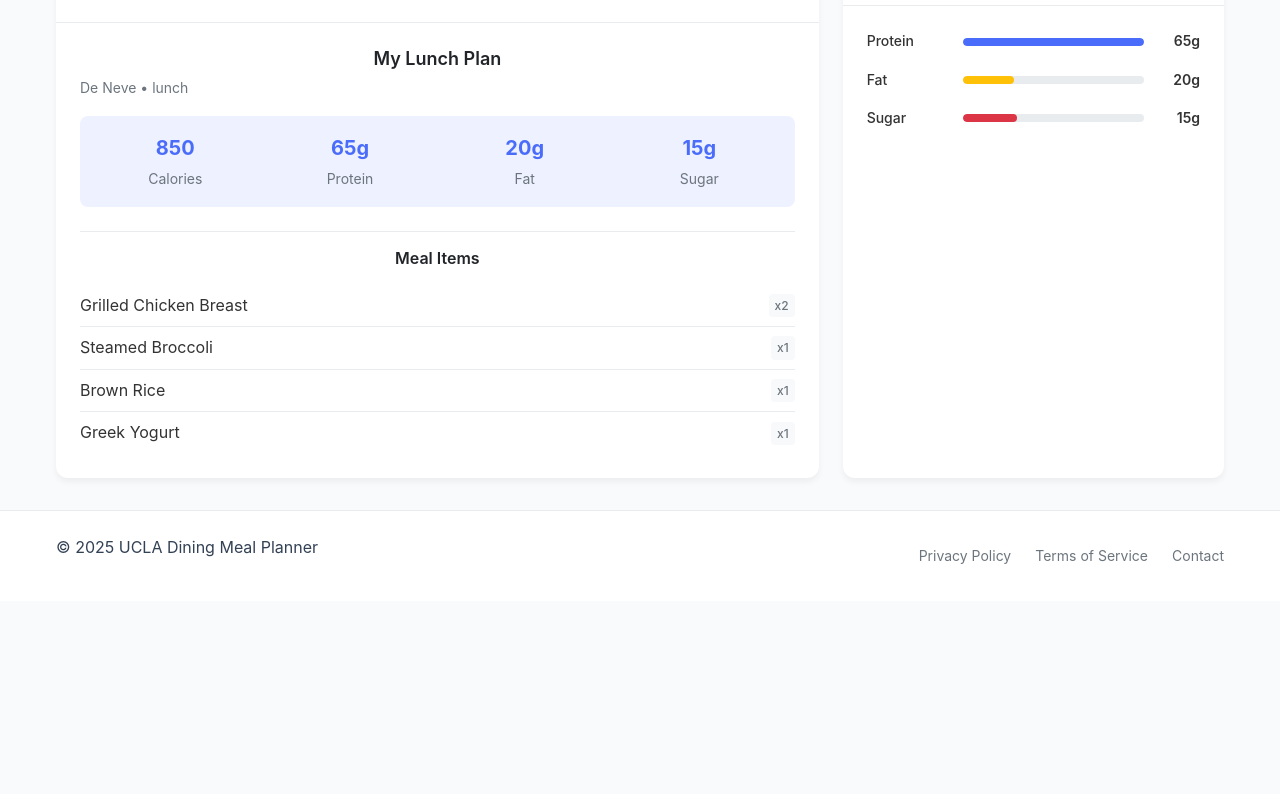
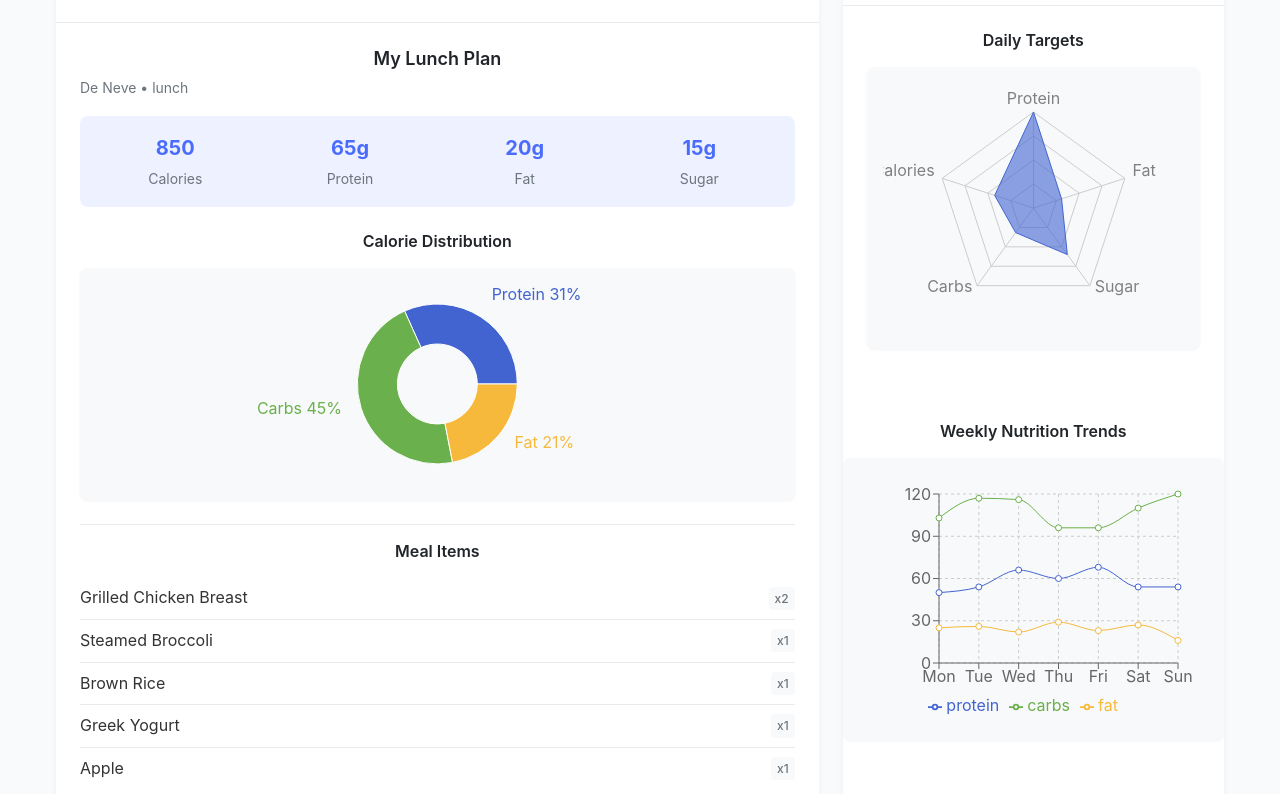
Before and after one commit to nilmeh/CS35L_Project, a React (Vite) app in the folder client/: page / in a window 1280 px wide. Shown: the part 266-1060 px from the top of the page. Before the commit the page ends 867 px from the top, so only its background shows below. Built offline with nearby package versions, Linux system fonts and the light colour scheme.

Commit message:
Improved charts and graphs

```diff
--- a/client/package.json
+++ b/client/package.json
@@ -12,7 +12,8 @@
   "dependencies": {
     "react": "^19.0.0",
     "react-dom": "^19.0.0",
-    "react-router-dom": "^7.6.0"
+    "react-router-dom": "^7.6.0",
+    "recharts": "^2.15.3"
   },
   "devDependencies": {
     "@eslint/js": "^9.22.0",
--- a/client/src/pages/Dashboard.css
+++ b/client/src/pages/Dashboard.css
@@ -194,50 +194,55 @@
   padding: var(--spacing-lg);
 }
 
-.chart-bar {
-  display: flex;
-  align-items: center;
-  margin-bottom: var(--spacing-md);
+/* Chart containers */
+.chart-container {
+  background-color: var(--light);
+  border-radius: var(--border-radius-md);
+  padding: var(--spacing-md);
+  margin-bottom: var(--spacing-lg);
+  box-shadow: 0 1px 3px rgba(0, 0, 0, 0.05);
+  transition: all 0.3s ease;
 }
 
-.chart-label {
-  width: 80px;
-  font-weight: 500;
-  font-size: var(--font-size-sm);
+.chart-container:hover {
+  box-shadow: 0 3px 8px rgba(0, 0, 0, 0.1);
+  transform: translateY(-2px);
 }
 
-.chart-track {
-  flex: 1;
-  height: 8px;
-  background-color: var(--border-color);
-  border-radius: 4px;
-  overflow: hidden;
-  margin: 0 var(--spacing-md);
+.macro-distribution-chart,
+.food-items-chart,
+.weekly-chart {
+  margin-top: var(--spacing-lg);
 }
 
-.chart-fill {
-  height: 100%;
-  border-radius: 4px;
-  transition: width 0.5s ease-out;
+.macro-distribution-chart h5,
+.food-items-chart h5,
+.weekly-chart h5,
+.nutrition-chart h5 {
+  margin: 0 0 var(--spacing-md) 0;
+  font-size: var(--font-size-md);
+  font-weight: 600;
 }
 
-.chart-fill.protein {
-  background-color: var(--primary);
+/* Custom tooltip styles */
+.custom-tooltip {
+  background-color: white;
+  border: 1px solid var(--border-color);
+  border-radius: var(--border-radius-sm);
+  padding: var(--spacing-sm);
+  box-shadow: 0 2px 5px rgba(0, 0, 0, 0.1);
 }
 
-.chart-fill.fat {
-  background-color: var(--warning);
+.custom-tooltip .label {
+  font-weight: 600;
+  margin: 0 0 var(--spacing-xs) 0;
+  color: var(--text-color);
 }
 
-.chart-fill.sugar {
-  background-color: var(--danger);
-}
-
-.chart-value {
-  width: 40px;
-  text-align: right;
-  font-weight: 600;
+.custom-tooltip p {
+  margin: 0;
   font-size: var(--font-size-sm);
+  color: var(--text-secondary);
 }
 
 /* Loading state */
--- a/client/src/pages/Dashboard.jsx
+++ b/client/src/pages/Dashboard.jsx
@@ -1,10 +1,25 @@
 import { useState, useEffect } from 'react';
 import { Link } from 'react-router-dom';
+import {
+  BarChart, Bar, PieChart, Pie, RadarChart, PolarGrid, PolarAngleAxis,
+  PolarRadiusAxis, Radar, ResponsiveContainer, Cell, Tooltip, XAxis, YAxis,
+  Legend, LineChart, Line, CartesianGrid
+} from 'recharts';
 import './Dashboard.css';
+
+// Color palette for charts
+const CHART_COLORS = {
+  protein: '#4264d0',
+  fat: '#f6b93b',
+  sugar: '#e55039',
+  carbs: '#6ab04c',
+  calories: '#4834d4'
+};
 
 function Dashboard() {
   const [currentPlan, setCurrentPlan] = useState(null);
   const [loading, setLoading] = useState(true);
+  const [weeklyData, setWeeklyData] = useState([]);
 
   useEffect(() => {
     // Simulate API call
@@ -20,18 +35,134 @@ function Dashboard() {
         totalProtein: 65,
         totalFat: 20,
         totalSugar: 15,
+        totalCarbs: 95,
         items: [
-          { name: 'Grilled Chicken Breast', servings: 2 },
-          { name: 'Steamed Broccoli', servings: 1 },
-          { name: 'Brown Rice', servings: 1 },
-          { name: 'Greek Yogurt', servings: 1 }
+          { name: 'Grilled Chicken Breast', servings: 2, calories: 240, protein: 42, fat: 6, carbs: 0, sugar: 0 },
+          { name: 'Steamed Broccoli', servings: 1, calories: 55, protein: 3, fat: 0, carbs: 11, sugar: 2 },
+          { name: 'Brown Rice', servings: 1, calories: 215, protein: 5, fat: 2, carbs: 45, sugar: 1 },
+          { name: 'Greek Yogurt', servings: 1, calories: 100, protein: 15, fat: 0, carbs: 6, sugar: 6 },
+          { name: 'Apple', servings: 1, calories: 95, protein: 0, fat: 0, carbs: 25, sugar: 6 }
         ]
       };
 
+      // Generate mock weekly data
+      const days = ['Mon', 'Tue', 'Wed', 'Thu', 'Fri', 'Sat', 'Sun'];
+      const weekData = days.map(day => ({
+        day,
+        calories: Math.floor(Math.random() * 500) + 700,
+        protein: Math.floor(Math.random() * 30) + 50,
+        fat: Math.floor(Math.random() * 15) + 15,
+        sugar: Math.floor(Math.random() * 10) + 10,
+        carbs: Math.floor(Math.random() * 50) + 80
+      }));
+
+      setWeeklyData(weekData);
       setCurrentPlan(savedPlan);
       setLoading(false);
     }, 1000);
   }, []);
+
+  // Create data for pie chart showing macro distribution
+  const createMacroData = () => {
+    if (!currentPlan) return [];
+
+    // Calculate total calories from macros
+    const proteinCals = currentPlan.totalProtein * 4;
+    const carbsCals = currentPlan.totalCarbs * 4;
+    const fatCals = currentPlan.totalFat * 9;
+
+    return [
+      { name: 'Protein', value: proteinCals, percent: Math.round((proteinCals / currentPlan.totalCalories) * 100), color: CHART_COLORS.protein },
+      { name: 'Carbs', value: carbsCals, percent: Math.round((carbsCals / currentPlan.totalCalories) * 100), color: CHART_COLORS.carbs },
+      { name: 'Fat', value: fatCals, percent: Math.round((fatCals / currentPlan.totalCalories) * 100), color: CHART_COLORS.fat }
+    ];
+  };
+
+  // Create data for food items bar chart
+  const createFoodItemsData = () => {
+    if (!currentPlan) return [];
+    return currentPlan.items.map(item => ({
+      name: item.name.length > 15 ? item.name.substring(0, 15) + '...' : item.name,
+      calories: item.calories,
+      protein: item.protein,
+      fat: item.fat,
+      carbs: item.carbs,
+      sugar: item.sugar,
+      fullName: item.name // for tooltip
+    }));
+  };
+
+  // Create data for radar chart
+  const createNutritionRadarData = () => {
+    if (!currentPlan) return [];
+
+    // Define ideal daily values
+    const idealDailyValues = {
+      protein: 50, // g
+      fat: 65, // g
+      sugar: 25, // g
+      carbs: 300, // g
+      calories: 2000 // kcal
+    };
+
+    return [
+      {
+        subject: 'Protein',
+        A: Math.min(100, (currentPlan.totalProtein / idealDailyValues.protein) * 100),
+        fullMark: 100
+      },
+      {
+        subject: 'Fat',
+        A: Math.min(100, (currentPlan.totalFat / idealDailyValues.fat) * 100),
+        fullMark: 100
+      },
+      {
+        subject: 'Sugar',
+        A: Math.min(100, (currentPlan.totalSugar / idealDailyValues.sugar) * 100),
+        fullMark: 100
+      },
+      {
+        subject: 'Carbs',
+        A: Math.min(100, (currentPlan.totalCarbs / idealDailyValues.carbs) * 100),
+        fullMark: 100
+      },
+      {
+        subject: 'Calories',
+        A: Math.min(100, (currentPlan.totalCalories / idealDailyValues.calories) * 100),
+        fullMark: 100
+      }
+    ];
+  };
+
+  // Custom tooltip for the pie chart
+  const CustomPieTooltip = ({ active, payload }) => {
+    if (active && payload && payload.length) {
+      return (
+        <div className="custom-tooltip">
+          <p className="label">{`${payload[0].name}: ${payload[0].payload.percent}%`}</p>
+          <p className="intro">{`${payload[0].value} calories`}</p>
+        </div>
+      );
+    }
+    return null;
+  };
+
+  // Custom tooltip for the bar chart
+  const CustomBarTooltip = ({ active, payload, label }) => {
+    if (active && payload && payload.length) {
+      return (
+        <div className="custom-tooltip">
+          <p className="label">{payload[0].payload.fullName}</p>
+          {payload.map((entry, index) => (
+            <p key={`item-${index}`} style={{ color: entry.color }}>
+              {`${entry.name}: ${entry.value}`}
+            </p>
+          ))}
+        </div>
+      );
+    }
+    return null;
+  };
 
   if (loading) {
     return (
@@ -88,6 +219,32 @@ function Dashboard() {
                 </div>
               </div>
 
+              <div className="macro-distribution-chart">
+                <h5>Calorie Distribution</h5>
+                <div className="chart-container">
+                  <ResponsiveContainer width="100%" height={200}>
+                    <PieChart>
+                      <Pie
+                        data={createMacroData()}
+                        cx="50%"
+                        cy="50%"
+                        labelLine={false}
+                        outerRadius={80}
+                        innerRadius={40}
+                        fill="#8884d8"
+                        dataKey="value"
+                        label={({ name, percent }) => `${name} ${percent}%`}
+                      >
+                        {createMacroData().map((entry, index) => (
+                          <Cell key={`cell-${index}`} fill={entry.color} />
+                        ))}
+                      </Pie>
+                      <Tooltip content={<CustomPieTooltip />} />
+                    </PieChart>
+                  </ResponsiveContainer>
+                </div>
+              </div>
+
               <div className="meal-plan-items">
                 <h5>Meal Items</h5>
                 <ul>
@@ -98,6 +255,32 @@ function Dashboard() {
                     </li>
                   ))}
                 </ul>
+
+                <div className="food-items-chart">
+                  <h5>Nutrition by Food Item</h5>
+                  <div className="chart-container">
+                    <ResponsiveContainer width="100%" height={250}>
+                      <BarChart
+                        data={createFoodItemsData()}
+                        margin={{ top: 20, right: 30, left: 20, bottom: 60 }}
+                      >
+                        <CartesianGrid strokeDasharray="3 3" />
+                        <XAxis
+                          dataKey="name"
+                          tick={{ fontSize: 12 }}
+                          angle={-45}
+                          textAnchor="end"
+                        />
+                        <YAxis />
+                        <Tooltip content={<CustomBarTooltip />} />
+                        <Legend />
+                        <Bar dataKey="protein" name="Protein (g)" fill={CHART_COLORS.protein} />
+                        <Bar dataKey="carbs" name="Carbs (g)" fill={CHART_COLORS.carbs} />
+                        <Bar dataKey="fat" name="Fat (g)" fill={CHART_COLORS.fat} />
+                      </BarChart>
+                    </ResponsiveContainer>
+                  </div>
+                </div>
               </div>
             </div>
           ) : (
@@ -114,37 +297,39 @@ function Dashboard() {
           </div>
 
           <div className="nutrition-chart">
-            <div className="chart-bar">
-              <div className="chart-label">Protein</div>
-              <div className="chart-track">
-                <div
-                  className="chart-fill protein"
-                  style={{ width: `${Math.min(100, (currentPlan.totalProtein / 50) * 100)}%` }}
-                ></div>
-              </div>
-              <div className="chart-value">{currentPlan.totalProtein}g</div>
+            <h5>Daily Targets</h5>
+            <div className="chart-container">
+              <ResponsiveContainer width="100%" height={250}>
+                <RadarChart cx="50%" cy="50%" outerRadius="80%" data={createNutritionRadarData()}>
+                  <PolarGrid />
+                  <PolarAngleAxis dataKey="subject" />
+                  <PolarRadiusAxis angle={90} domain={[0, 100]} tick={false} />
+                  <Radar name="Percentage of Daily Goal" dataKey="A" stroke={CHART_COLORS.protein}
+                    fill={CHART_COLORS.protein} fillOpacity={0.6} />
+                  <Tooltip />
+                </RadarChart>
+              </ResponsiveContainer>
             </div>
+          </div>
 
-            <div className="chart-bar">
-              <div className="chart-label">Fat</div>
-              <div className="chart-track">
-                <div
-                  className="chart-fill fat"
-                  style={{ width: `${Math.min(100, (currentPlan.totalFat / 70) * 100)}%` }}
-                ></div>
-              </div>
-              <div className="chart-value">{currentPlan.totalFat}g</div>
-            </div>
-
-            <div className="chart-bar">
-              <div className="chart-label">Sugar</div>
-              <div className="chart-track">
-                <div
-                  className="chart-fill sugar"
-                  style={{ width: `${Math.min(100, (currentPlan.totalSugar / 50) * 100)}%` }}
-                ></div>
-              </div>
-              <div className="chart-value">{currentPlan.totalSugar}g</div>
+          <div className="weekly-chart">
+            <h5>Weekly Nutrition Trends</h5>
+            <div className="chart-container">
+              <ResponsiveContainer width="100%" height={250}>
+                <LineChart
+                  data={weeklyData}
+                  margin={{ top: 20, right: 30, left: 20, bottom: 5 }}
+                >
+                  <CartesianGrid strokeDasharray="3 3" />
+                  <XAxis dataKey="day" />
+                  <YAxis />
+                  <Tooltip />
+                  <Legend />
+                  <Line type="monotone" dataKey="protein" stroke={CHART_COLORS.protein} activeDot={{ r: 8 }} />
+                  <Line type="monotone" dataKey="carbs" stroke={CHART_COLORS.carbs} />
+                  <Line type="monotone" dataKey="fat" stroke={CHART_COLORS.fat} />
+                </LineChart>
+              </ResponsiveContainer>
             </div>
           </div>
         </div>
```
Also changed, not shown: 1 other file (tests, documents, lock files or other folders).
